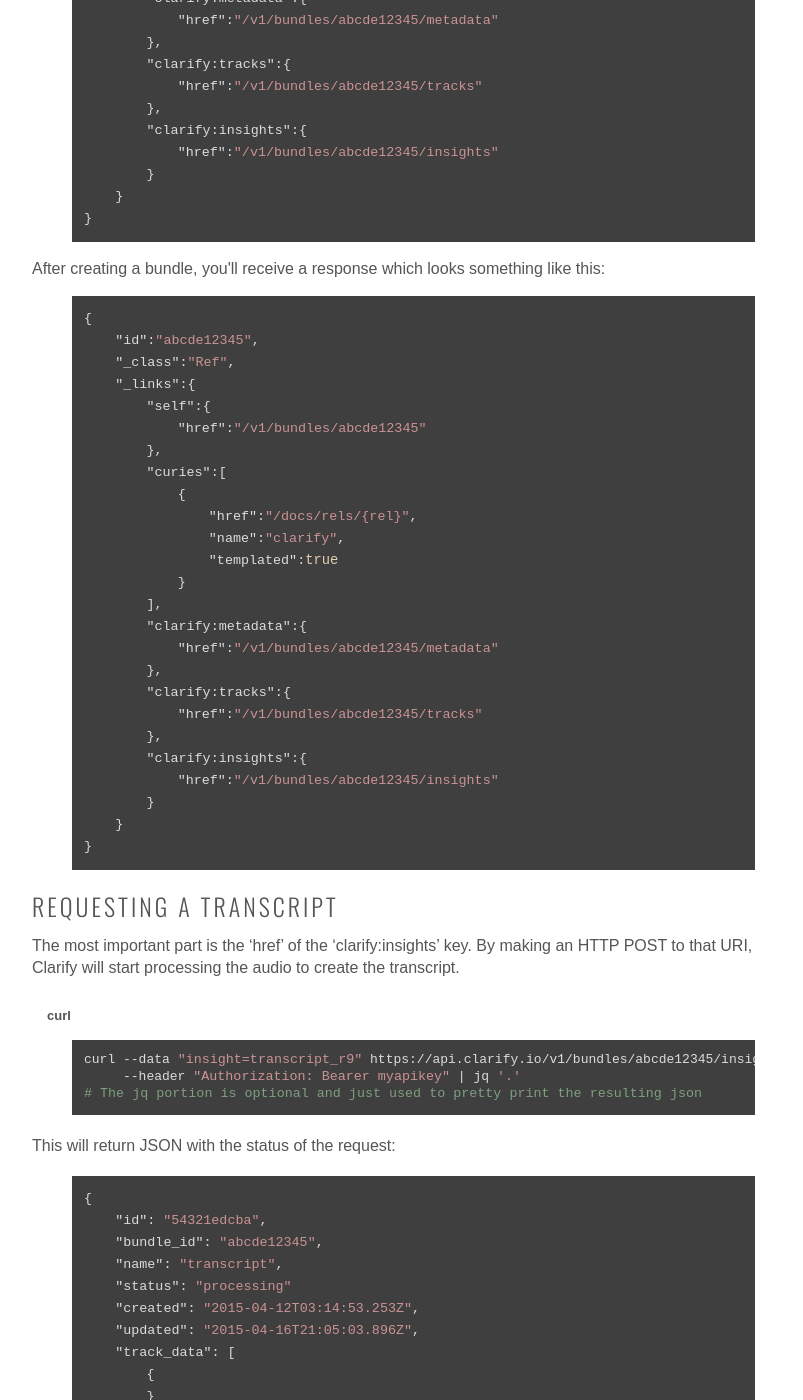
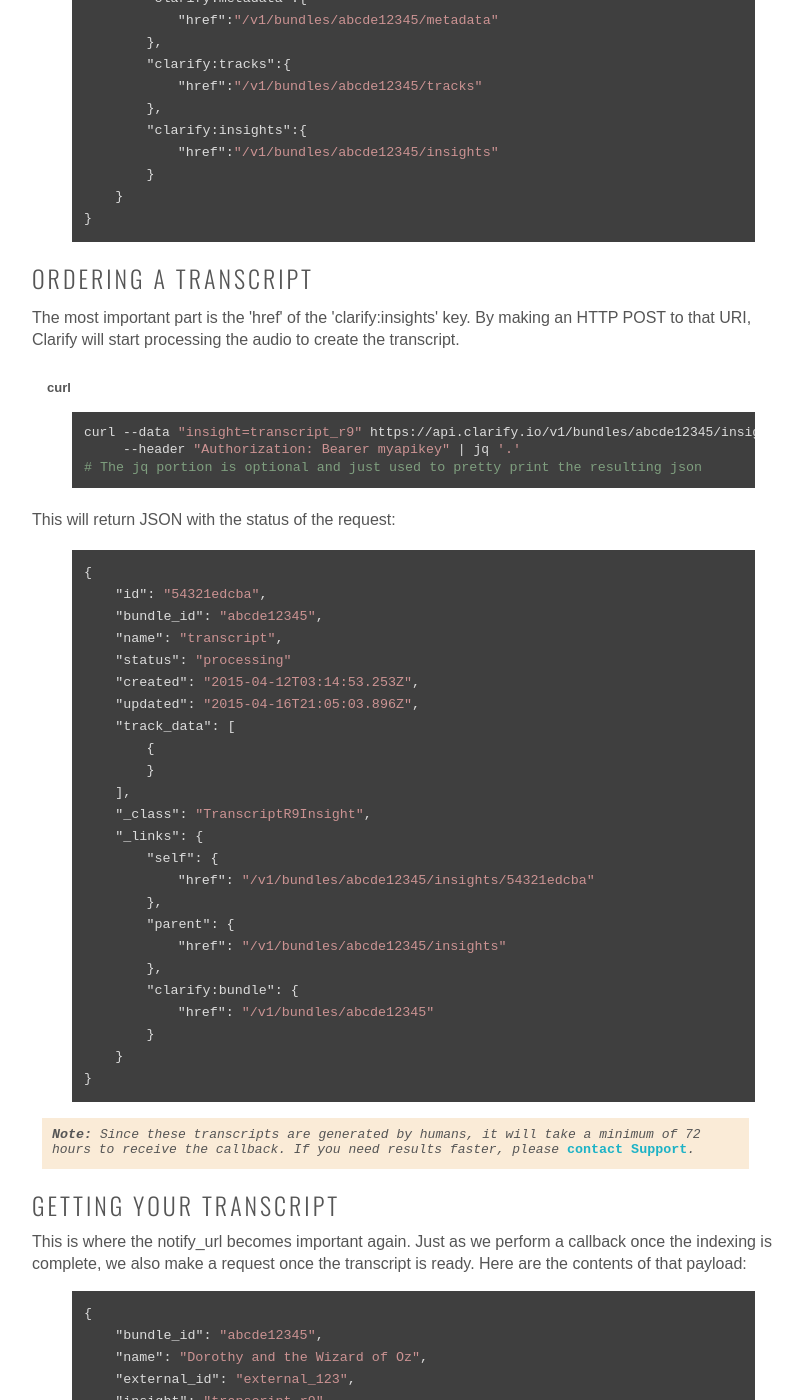
Before and after one commit to xclarifyio/clarify.github.io, a Jekyll site: the page built from _quickstarts/human-transcripts.html, in a window 1280 px wide and 1400 px high, scrolled down 1324 px. Shown: the whole window, without its empty margins (103-906 px from the left). Built offline with Jekyll 4.4.1, drawn with Linux system fonts in a browser that asks for light colours; nearby versions of some CDN libraries; some web fonts are replaced; some of the changed text lies outside the part shown.

Commit message:
collapsing the common bits for all transcript quickstarts;

```diff
--- a/_includes/sections/insight-request.html
+++ b/_includes/sections/insight-request.html
@@ -5,7 +5,7 @@
         <li>curl</li>
     </ul>
     <div class="resp-tabs-container get-insight-tabs">
-        {% include /source/curl/insight-request.md %}
+        {% include /source/curl/request-transcript.md %}
     </div>
 </div>
 
--- /dev/null
+++ b/_includes/sections/order-transcript.html
@@ -0,0 +1,15 @@
+{% assign tabs="order-transcript" %}
+
+<a name="{{ tabs }}"></a>
+
+<h3>Ordering a Transcript</h3>
+
+<p>The most important part is the 'href' of the 'clarify:insights' key. By making an HTTP POST to that URI, Clarify will start processing the audio to create the transcript.</p>
+
+{% include /structural/tabs.html %}
+
+<p>This will return JSON with the status of the request:</p>
+
+{% include /source/json/transcript_status.md %}
+
+{% include /message-transcripts.html %}
--- a/_includes/sections/transcript-order.html
+++ /dev/null
@@ -1,27 +0,0 @@
-<a name="request-transcript"></a>
-
-<h3>Requesting a Transcript</h3>
-<p>The most important part is the &#8216;href&#8217; of the &#8216;clarify:insights&#8217; key. By making an HTTP POST to that URI, Clarify will start processing the audio to create the transcript.</p>
-
-<div id="request-transcript-tabs">
-    <ul class="resp-tabs-list request-transcript-tabs">
-        <li>curl</li>
-    </ul>
-    <div class="resp-tabs-container request-transcript-tabs">
-        {% include /source/curl/transcript-order.md %}
-    </div>
-</div>
-
-<script>
-    $(document).ready(function() {
-        $('#request-transcript-tabs').easyResponsiveTabs({
-            tabidentify: 'request-transcript-tabs'
-        });
-    });
-</script>
-
-<p>This will return JSON with the status of the request:</p>
-
-{% include /source/json/transcript_status.md %}
-
-{% include /message-transcripts.html %}
--- /dev/null
+++ b/_includes/source/curl/request-transcript2.md
@@ -0,0 +1,5 @@
+{% highlight bash %}
+curl https://api.clarify.io/v1/bundles/abcde12345/insights/54321edcba \
+     --header "Authorization: Bearer myapikey"  | jq '.'
+# The jq portion is optional and just used to pretty print the resulting json
+{% endhighlight %}
--- a/_quickstarts/auto-transcripts.html
+++ b/_quickstarts/auto-transcripts.html
@@ -31,9 +31,13 @@
 
 {% include /source/json/insights_r4.md %}
 
+{% assign tabs="request-transcript" %}
+
+<a name="{{ tabs }}"></a>
+
 The most important part of this payload is the 'href' of the 'insight:transcript_r4' key. By retrieving the contents of that URI, Clarify will give you a complete list of the words recognized from the audio.
 
-{% include /sections/insight-request.html %}
+{% include /structural/tabs.html %}
 
 The result of which will be a JSON representation of the transcript as shown below. Based on the number and duration of the audio, there will be anywhere from zero to many 'segments,' each describing one portion of the dialog. As long as speech is found, there will be at least one 'speaker' but they may be many depending on how detection works.
 
--- a/_quickstarts/human-transcripts.html
+++ b/_quickstarts/human-transcripts.html
@@ -17,13 +17,9 @@
 
 {% include /sections/media-loading.html %}
 
-After creating a bundle, you'll receive a response which looks something like this:
+{% include /sections/order-transcript.html %}
 
-{% include /source/json/bundle_callback.md %}
-
-{% include /sections/transcript-order.html %}
-
-<h3>Receiving your Transcript</h3>
+<h3>Getting your Transcript</h3>
 
 This is where the notify_url becomes important again. Just as we perform a callback once the indexing is complete, we also make a request once the transcript is ready. Here are the contents of that payload:
 
@@ -33,9 +29,13 @@
     <strong>Note:</strong> For security purposes we do not provide the transcript in the callback but we give you the URI necessary to make an authenticated request of your own.
 </div>
 
+{% assign tabs="request-transcript2" %}
+
+<a name="{{ tabs }}"></a>
+
 The most important part of this payload is the 'href' of the 'insight:transcript_r9' key. By retrieving the contents of that URI, Clarify will give you a complete list of the words recognized from the audio.
 
-{% include /sections/insight-request.html %}
+{% include /structural/tabs.html %}
 
 The result of which will be a JSON representation of the transcript as shown below. Based on the number and duration of the audio, there will be anywhere from zero to many 'segments,' each describing one portion of the dialog. As long as speech is found, there will be at least one 'speaker' but they may be many depending on how detection works.
 
```
Also changed, not shown: _includes/source/curl/order-transcript.md (renamed from _includes/source/curl/transcript-order.md), _includes/source/curl/request-transcript.md (renamed from _includes/source/curl/insight-request.md).
